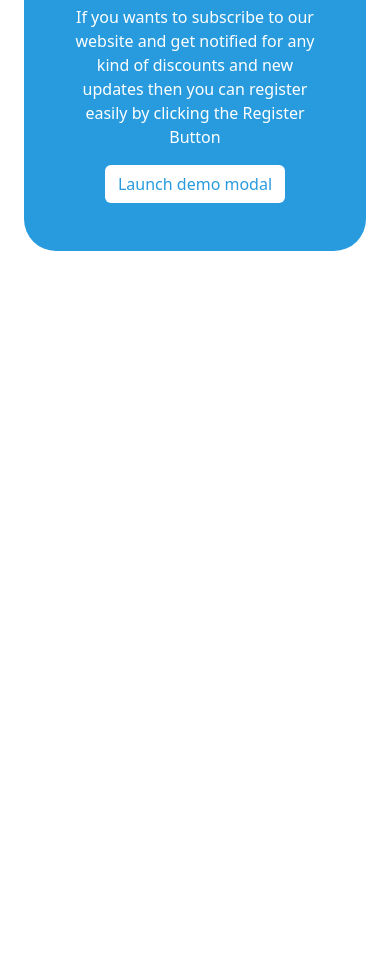
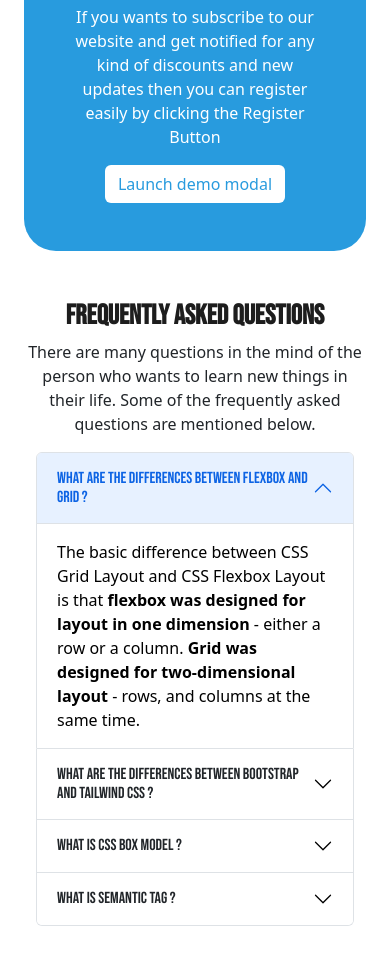
Before and after one commit to ShekhRaselMasrurAhmmadNissan/course-cabin-bootstrap, a plain HTML site: page index.html in a window 390 px wide. Shown: the part 4705-5670 px from the top of the page. Before the commit the page ends 5004 px from the top, so only its background shows below. Drawn offline with nearby package versions, Linux system fonts and the light colour scheme; a web font is replaced by a local one.

Commit message:
Frequent Asked Question Section Mobile View Complete.

```diff
--- a/index.html
+++ b/index.html
@@ -286,7 +286,8 @@
 						updates then you can register easily by clicking the Register Button</p>
 					<!-- Modal Start -->
 					<!-- Button trigger modal -->
-					<button type="button" class="btn bg-white register-button" data-bs-toggle="modal" data-bs-target="#exampleModal">
+					<button type="button" class="btn bg-white register-button" data-bs-toggle="modal"
+						data-bs-target="#exampleModal">
 						Launch demo modal
 					</button>
 
@@ -326,6 +327,103 @@
 				<!-- information End -->
 			</section>
 			<!-- Ready to Join Section End -->
+
+			<!-- Frequent Questions Section Start -->
+			<section id="frequent-questions" class="container my-5">
+				<div id="intro" class="text-center">
+					<h1 class="headings fw-bold">Frequently Asked Questions</h1>
+					<p>
+						There are many questions in the mind of the person who wants to learn new things in their life.
+						Some of the frequently asked questions are mentioned below.
+					</p>
+				</div>
+
+				<!-- Accordion Start -->
+				<div id="accordion-container" class="container">
+					<div class="accordion" id="accordionExample">
+						<!-- 1. Single Accordion Item Start -->
+						<div class="accordion-item">
+							<h2 class="accordion-header headings" id="headingOne">
+								<button class="accordion-button" type="button" data-bs-toggle="collapse"
+									data-bs-target="#collapseOne" aria-expanded="true" aria-controls="collapseOne">
+									What are the differences between flexbox and grid ?
+								</button>
+							</h2>
+							<div id="collapseOne" class="accordion-collapse collapse show" aria-labelledby="headingOne"
+								data-bs-parent="#accordionExample">
+								<div class="accordion-body">
+									The basic difference between CSS Grid Layout and CSS Flexbox
+									Layout is that <strong>
+										flexbox was
+										designed for layout in one dimension
+									</strong> - either a row or a column. <strong>
+										Grid was designed
+										for two-dimensional layout
+									</strong> -
+									rows, and columns at the same time.
+								</div>
+							</div>
+						</div>
+						<!-- 1. Single Accordion Item End -->
+
+						<!-- 2. Single Accordion Item Start -->
+						<div class="accordion-item">
+							<h2 class="accordion-header headings" id="headingTwo">
+								<button class="accordion-button collapsed" type="button" data-bs-toggle="collapse"
+									data-bs-target="#collapseTwo" aria-expanded="false" aria-controls="collapseTwo">
+									What are the differences between Bootstrap and Tailwind CSS ?
+								</button>
+							</h2>
+							<div id="collapseTwo" class="accordion-collapse collapse" aria-labelledby="headingTwo"
+								data-bs-parent="#accordionExample">
+								<div class="accordion-body">Bootstrap's utility and layout classes provide you with everything you need to style
+									a responsive webpage. With Tailwind, however, you are much more involved in styling the webpage because you
+									end up having to create your own components using the utility classes that the framework offers.</div>
+							</div>
+						</div>
+						<!-- 2. Single Accordion Item End -->
+
+						<!-- 3. Single Accordion Item Start -->
+						<div class="accordion-item">
+							<h2 class="accordion-header headings" id="headingThree">
+								<button class="accordion-button collapsed" type="button" data-bs-toggle="collapse"
+									data-bs-target="#collapseThree" aria-expanded="false" aria-controls="collapseThree">
+									What is CSS Box model ?
+								</button>
+							</h2>
+							<div id="collapseThree" class="accordion-collapse collapse" aria-labelledby="headingThree"
+								data-bs-parent="#accordionExample">
+								<div class="accordion-body">
+									The CSS box model is a <strong>container that contains multiple properties</strong> including borders, margin, padding, and the
+									content itself. It is used to create the design and layout of web pages.
+								</div>
+							</div>
+						</div>
+						<!-- 3. Single Accordion Item End -->
+
+						<!-- 4. Single Accordion Item Start -->
+						<div class="accordion-item">
+							<h2 class="accordion-header headings" id="headingFour">
+								<button class="accordion-button collapsed" type="button" data-bs-toggle="collapse"
+									data-bs-target="#collapseFour" aria-expanded="false" aria-controls="collapseFour">
+									What is Semantic tag ?
+								</button>
+							</h2>
+							<div id="collapseFour" class="accordion-collapse collapse" aria-labelledby="headingFour"
+								data-bs-parent="#accordionExample">
+								<div class="accordion-body">
+									Semantic HTML elements are <strong>those that clearly describe their meaning in a human- and machine-readable way</strong>.
+									Elements such as <strong>header, footer and article</strong> are all considered semantic because they accurately describe
+												the purpose of the element and the type of content that is inside them.
+								</div>
+							</div>
+						</div>
+						<!-- 4. Single Accordion Item End -->
+					</div>
+				</div>
+				<!-- Accordion End -->
+			</section>
+			<!-- Frequent Questions Section End -->
 		</main>
 		<!-- Main Section End -->
 
```
